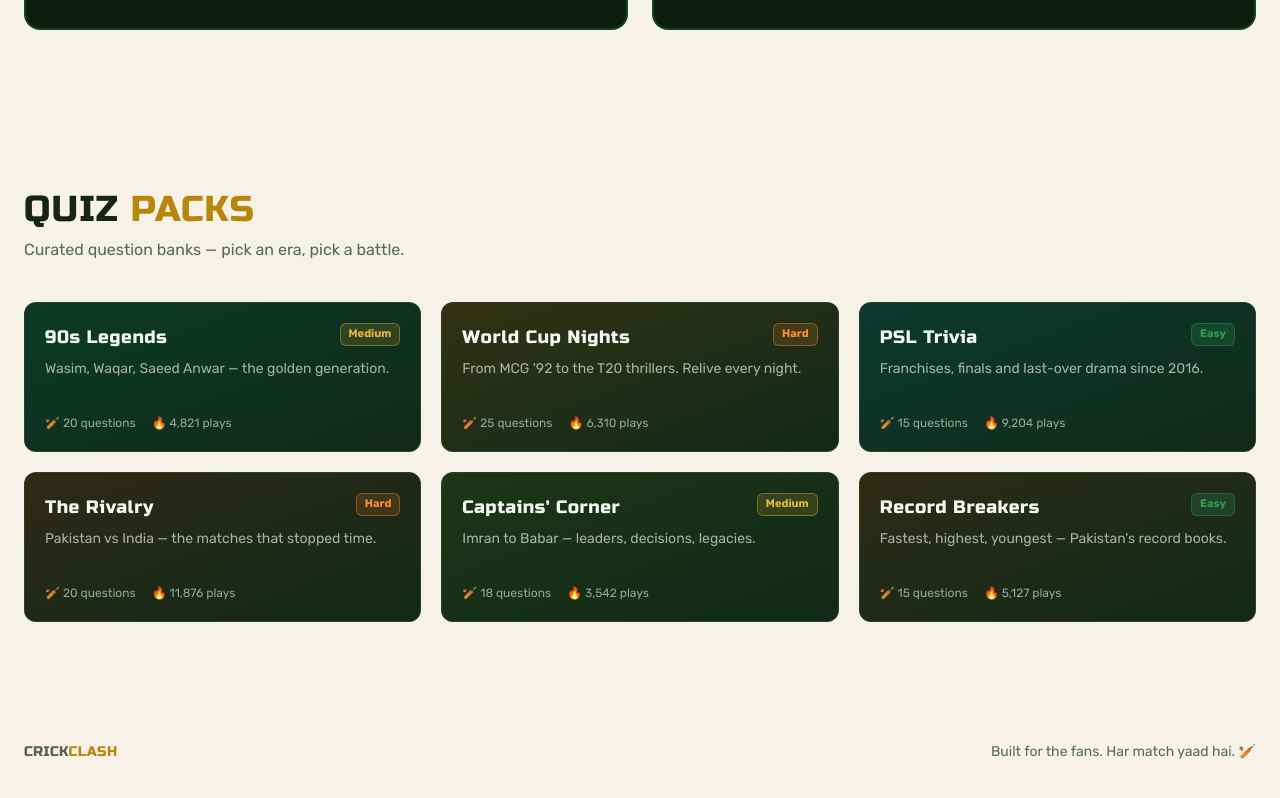
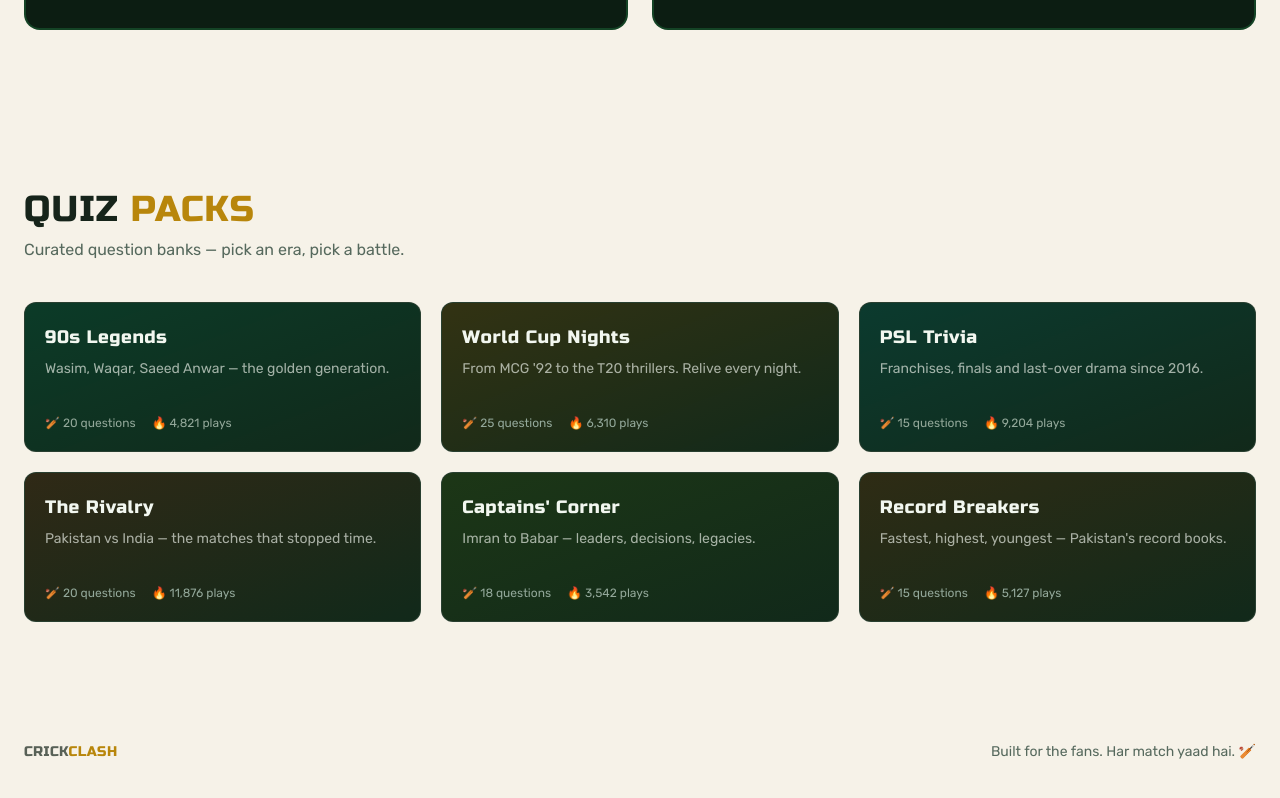
Before and after one commit to hasaanhameed/CrickClash, a Next.js app in the folder apps/web/: page / in a window 1280 px wide. Shown: the part 1092-1890 px from the top of the page. Built offline with nearby package versions, Linux system fonts and the light colour scheme; no server answers.

Commit message:
rm: Mock difficulty badge

```diff
--- a/apps/web/app/page.tsx
+++ b/apps/web/app/page.tsx
@@ -9,7 +9,6 @@ const quizPacks = [
     id: "90s-legends",
     title: "90s Legends",
     description: "Wasim, Waqar, Saeed Anwar — the golden generation.",
-    difficulty: "Medium",
     questions: 20,
     plays: 4821,
     accent: "from-emerald-800/80",
@@ -18,7 +17,6 @@ const quizPacks = [
     id: "world-cup-nights",
     title: "World Cup Nights",
     description: "From MCG '92 to the T20 thrillers. Relive every night.",
-    difficulty: "Hard",
     questions: 25,
     plays: 6310,
     accent: "from-yellow-800/70",
@@ -27,7 +25,6 @@ const quizPacks = [
     id: "psl-trivia",
     title: "PSL Trivia",
     description: "Franchises, finals and last-over drama since 2016.",
-    difficulty: "Easy",
     questions: 15,
     plays: 9204,
     accent: "from-teal-800/80",
@@ -36,7 +33,6 @@ const quizPacks = [
     id: "pak-india-rivalry",
     title: "The Rivalry",
     description: "Pakistan vs India — the matches that stopped time.",
-    difficulty: "Hard",
     questions: 20,
     plays: 11876,
     accent: "from-orange-900/70",
@@ -45,7 +41,6 @@ const quizPacks = [
     id: "captains-corner",
     title: "Captains' Corner",
     description: "Imran to Babar — leaders, decisions, legacies.",
-    difficulty: "Medium",
     questions: 18,
     plays: 3542,
     accent: "from-lime-900/80",
@@ -54,18 +49,11 @@ const quizPacks = [
     id: "record-breakers",
     title: "Record Breakers",
     description: "Fastest, highest, youngest — Pakistan's record books.",
-    difficulty: "Easy",
     questions: 15,
     plays: 5127,
     accent: "from-amber-900/70",
   },
 ];
-
-const difficultyStyles: Record<string, string> = {
-  Easy: "bg-pitch-bright/20 text-pitch-bright border-pitch-bright/40",
-  Medium: "bg-gold/15 text-gold border-gold/40",
-  Hard: "bg-ember/15 text-ember border-ember/40",
-};
 
 export default function Home() {
   return (
@@ -239,16 +227,9 @@ export default function Home() {
                   className={`absolute inset-0 bg-gradient-to-br ${pack.accent} to-transparent opacity-40`}
                 />
                 <div className="relative">
-                  <div className="flex items-start justify-between">
-                    <h3 className="font-display text-lg text-foreground">
-                      {pack.title}
-                    </h3>
-                    <span
-                      className={`rounded-md border px-2 py-0.5 text-[11px] font-bold ${difficultyStyles[pack.difficulty]}`}
-                    >
-                      {pack.difficulty}
-                    </span>
-                  </div>
+                  <h3 className="font-display text-lg text-foreground">
+                    {pack.title}
+                  </h3>
                   <p className="mt-2 min-h-10 text-sm text-foreground/65">
                     {pack.description}
                   </p>
```
